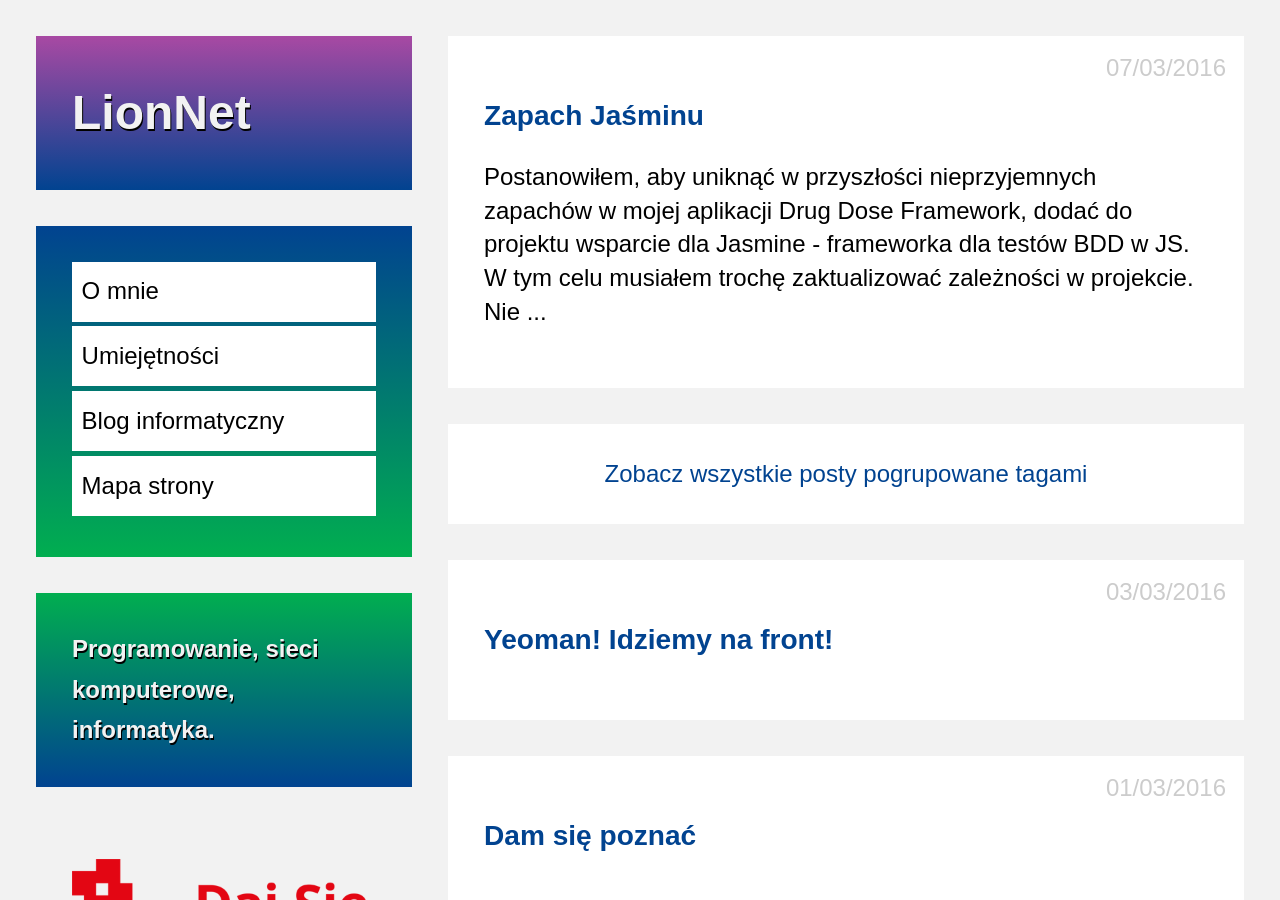
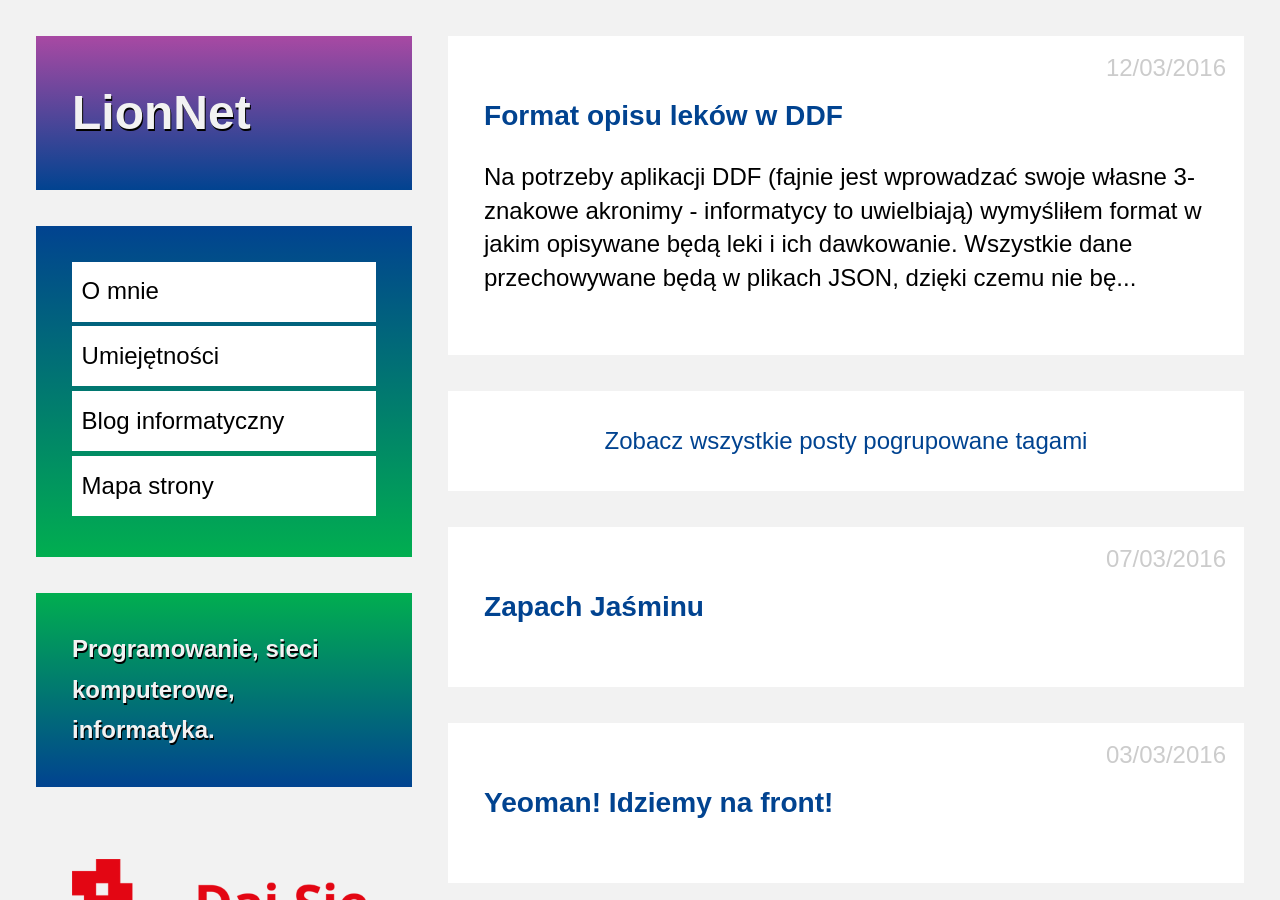
Before and after one commit to maciejlew/maciejlew.github.io, a Jekyll site: the page built from pages/blog.md, in a window 1280 px wide and 900 px high. Built offline with Jekyll 4.4.1, drawn with Linux system fonts in a browser that asks for light colours.

Commit message:
Adds post 'Format opisu leków w DDF'

```diff
--- a/_config.yml
+++ b/_config.yml
@@ -9,3 +9,4 @@ timezone: Europe/Warsaw
 gems:
   - jekyll-sitemap
   - jekyll-redirect-from
+  - jekyll-gist
--- a/_includes/acronyms.md
+++ b/_includes/acronyms.md
@@ -41,3 +41,5 @@
 *[KVM]: Kernel-based Virtual Machine
 *[NPM]: Node Package Manager
 *[BDD]: Behavior Driven Development
+*[DDF]: Drug Dose Framework
+*[JSON]: JavaScript Object Notation
--- /dev/null
+++ b/_posts/2016-03-12-format-opisu-lekow-w-ddf.md
@@ -0,0 +1,62 @@
+---
+layout: post
+title: "Format opisu leków w DDF"
+date: 2016-03-12 08:00:00
+description: 'Konkurs "Daj się poznać 2016"'
+keywords: "daj się poznać 2016, konkurs programistyczny, aplikacja konkursowa,
+drug dose framework, aplikacja mobilna, pas pediatryczny, dawkowanie leków, yeoman,
+ionic framework, generator aplikacji, jasmine, bdd, testowanie aplikacji"
+tags:
+- DSP2016
+- JS
+- DDF
+---
+
+Na potrzeby [aplikacji DDF]({{site.url}}/2016/03/01/dam-sie-poznac.html)
+(fajnie jest wprowadzać swoje własne 3-znakowe akronimy - informatycy to uwielbiają)
+wymyśliłem format w jakim opisywane będą leki i ich dawkowanie.
+
+Wszystkie dane przechowywane będą w plikach JSON, dzięki czemu nie będzie problemów
+z ich tworzeniem, pobieraniem i przetwarzaniem w aplikacji DDF. Format ten jest
+także bardzo "ludzki" więc myślę że nawet osoby nietechniczne będą w stanie
+przygotować swoje zestawy leków.
+
+## Zestawy leków
+
+Zestawy leków opisywane będą w plikach o następującej strukturze:
+
+{% gist aaef76a1781717f15743 %}
+
+
+## Dane o leku, dawkowanie
+
+Każdy lek powinien posiadać identyfikator, nazwę, opis oraz parametry funkcji
+dawkowania. Wyróżniłem dwa podstawowe typy opisu dawkowania: przy pomocy funkcji
+liniowej (*simple*) oraz przy pomocy wartości dyskretnych (*complex*). Typ będzie
+potrzebny aby algorytm wiedział z czym ma do czynienia przed rozpoczęciem parsowania
+danych. Zazwyczaj wzór potrzebny do wyliczenia podawany jest w postaci prostej
+zależności liniowej:
+
+**y(x) = a * x**
+
+ogólnie:
+
+**y(x) = a * x + b**
+
+{% gist df0aef76b78203fc2034 %}
+
+jednak być może ktoś chciałby stworzyć bardziej wyrafinowane zależności, jak:
+
+**y_min(x) = a_min * x + b; y_max(x) = a_max * x + b**
+
+{% gist bbb28441759d7262922d %}
+
+lub nawet:
+
+**y_1 = a_1; y_2 = a_2; ...; y_n = a_n**
+
+{% gist 35eaf86339e6fad33e14 %}
+
+Te wszystkie typy opisów zamierzam obsługiwać w DDF.
+
+{% include acronyms.md %}
--- a/pages/map.md
+++ b/pages/map.md
@@ -24,6 +24,7 @@ redirect_from: /map/
  * [Umiejętności](../umiejetnosci)
  * [Kontakt](../kontakt)
  * [Blog informatyczny](../blog)
+   * [Format opisu leków w DDF](../2016/03/12/format-opisu-lekow-w-ddf.html)
    * [Zapach Jaśminu](../2016/03/07/zapach-jasminu.html)
    * [Yeoman! Idziemy na front!](../2016/03/03/yeoman-idziemy-na-front.html)
    * [Dam się poznać](../2016/03/01/dam-sie-poznac.html)
```
